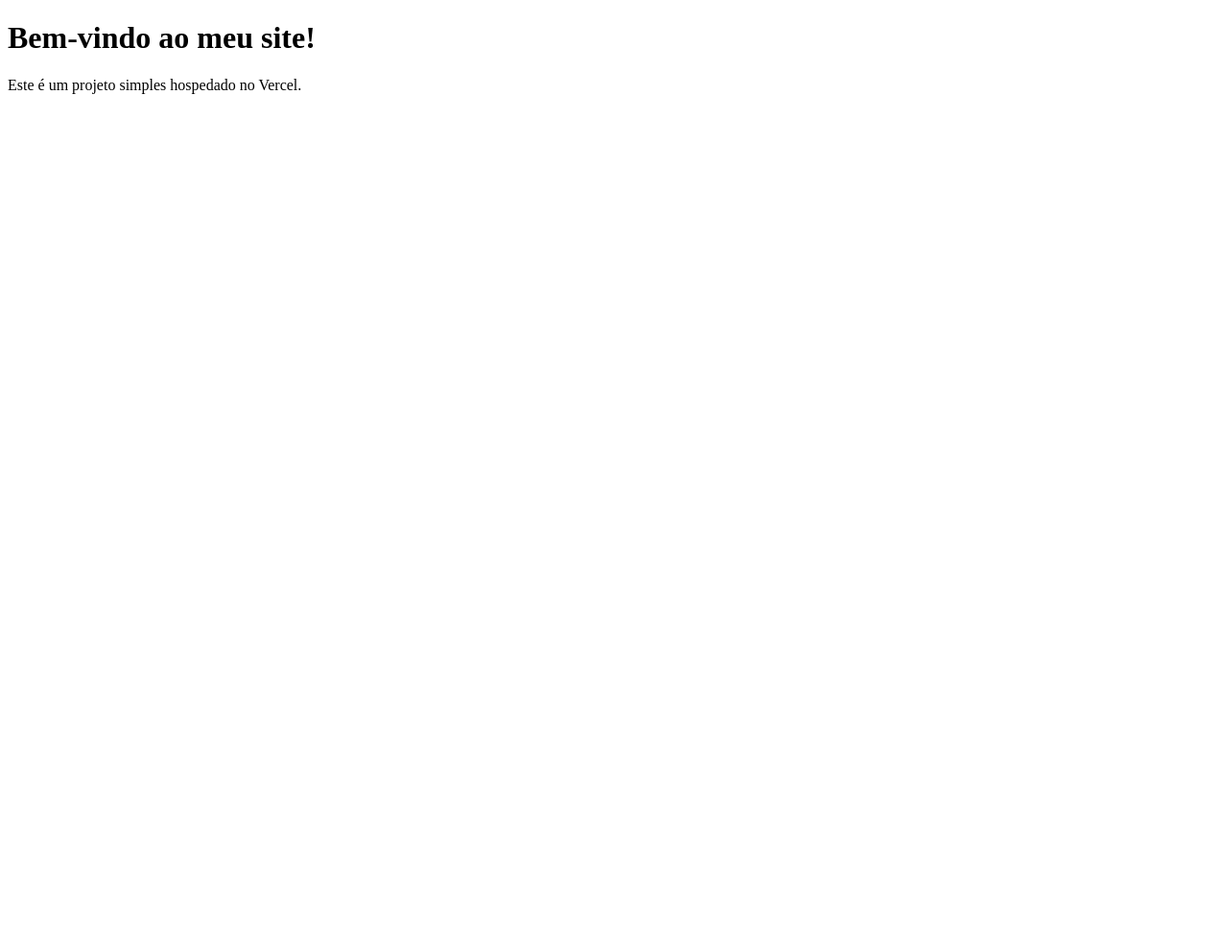
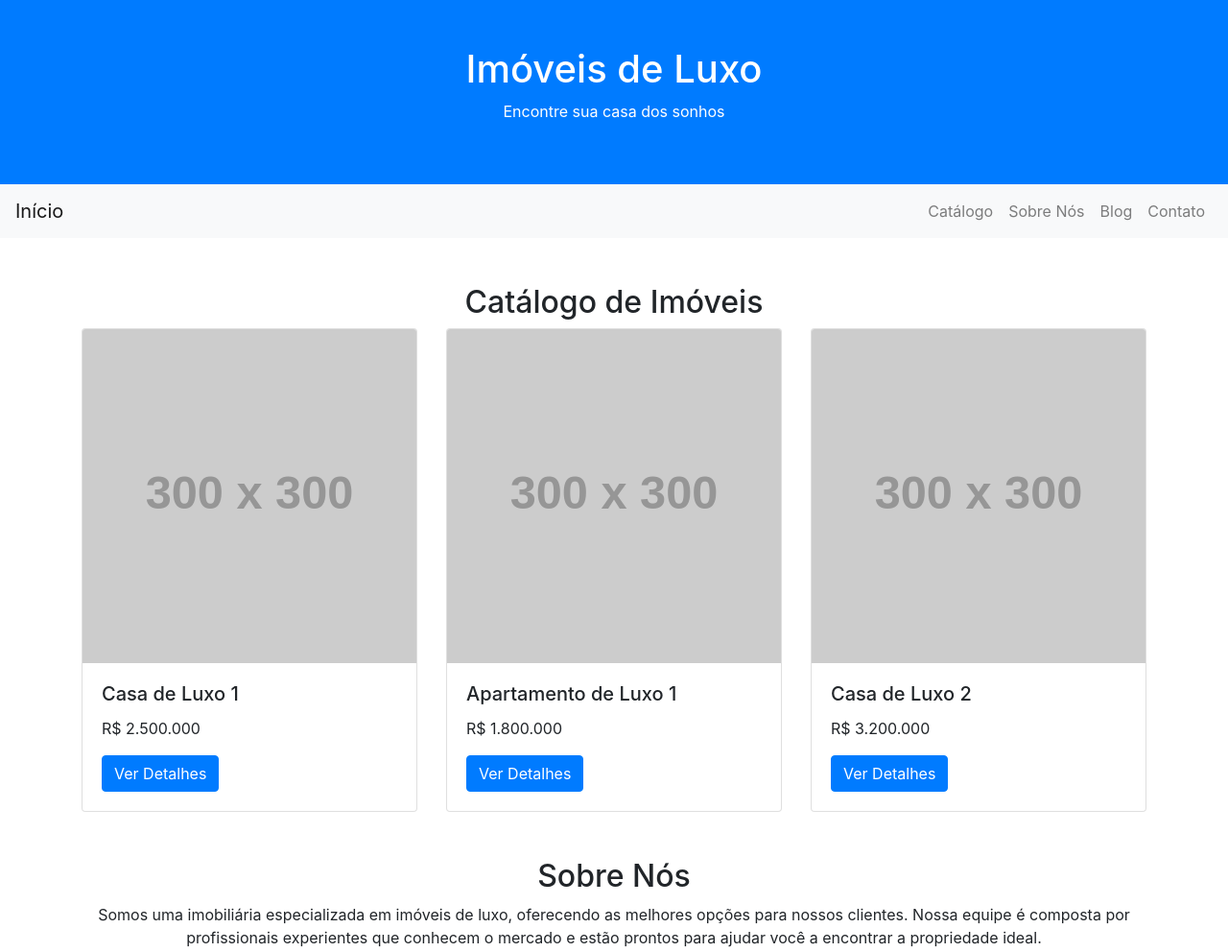
Before and after one commit to Arizon0/Khan-Finance, a plain HTML site: page index.html in a window 1280 px wide. Shown: the top 992 px of the page at 96% size. Before the commit the page ends 800 px from the top, so only its background shows below. Drawn offline with nearby package versions, Linux system fonts and the light colour scheme; placeholder pictures from the web are drawn by us.

Commit message:
Atualização do código com melhorias no layout

```diff
--- a/index.html
+++ b/index.html
@@ -3,12 +3,80 @@
 <head>
     <meta charset="UTF-8">
     <meta name="viewport" content="width=device-width, initial-scale=1.0">
-    <title>Minha Página Básica</title>
-    <link rel="stylesheet" href="style.css">
+    <title>Imóveis de Luxo</title>
+    <link rel="stylesheet" href="https://stackpath.bootstrapcdn.com/bootstrap/4.5.2/css/bootstrap.min.css">
+    <link rel="stylesheet" href="styles.css">
 </head>
 <body>
-    <h1>Bem-vindo ao meu site!</h1>
-    <p>Este é um projeto simples hospedado no Vercel.</p>
-    <script src="script.js"></script>
-</body>
-</html>
+    <header class="bg-primary text-white text-center py-5">
+        <h1>Imóveis de Luxo</h1>
+        <p>Encontre sua casa dos sonhos</p>
+    </header>
+
+    <nav class="navbar navbar-expand-lg navbar-light bg-light">
+        <a class="navbar-brand" href="#">Início</a>
+        <div class="collapse navbar-collapse">
+            <ul class="navbar-nav ml-auto">
+                <li class="nav-item"><a class="nav-link" href="#catalogo">Catálogo</a></li>
+                <li class="nav-item"><a class="nav-link" href="#sobre">Sobre Nós</a></li>
+                <li class="nav-item"><a class="nav-link" href="#blog">Blog</a></li>
+                <li class="nav-item"><a class="nav-link" href="#contato">Contato</a></li>
+            </ul>
+        </div>
+    </nav>
+
+    <section id="catalogo" class="container my-5">
+        <h2 class="text-center">Catálogo de Imóveis</h2>
+        <div class="row">
+            <div class="col-md-4">
+                <div class="card">
+                    <img src="https://via.placeholder.com/300" class="card-img-top" alt="Casa Luxo 1">
+                    <div class="card-body">
+                        <h5 class="card-title">Casa de Luxo 1</h5>
+                        <p class="card-text">R$ 2.500.000</p>
+                        <a href="#" class="btn btn-primary">Ver Detalhes</a>
+                    </div>
+                </div>
+            </div>
+            <div class="col-md-4">
+                <div class="card">
+                    <img src="https://via.placeholder.com/300" class="card-img-top" alt="Apartamento Luxo 1">
+                    <div class="card-body">
+                        <h5 class="card-title">Apartamento de Luxo 1</h5>
+                        <p class="card-text">R$ 1.800.000</p>
+                        <a href="#" class="btn btn-primary">Ver Detalhes</a>
+                    </div>
+                </div>
+            </div>
+            <div class="col-md-4">
+                <div class="card">
+                    <img src="https://via.placeholder.com/300" class="card-img-top" alt="Casa Luxo 2">
+                    <div class="card-body">
+                        <h5 class="card-title">Casa de Luxo 2</h5>
+                        <p class="card-text">R$ 3.200.000</p>
+                        <a href="#" class="btn btn-primary">Ver Detalhes</a>
+                    </div>
+                </div>
+            </div>
+        </div>
+    </section>
+
+    <section id="sobre" class="container my-5">
+        <h2 class="text-center">Sobre Nós</h2>
+        <p class="text-center">Somos uma imobiliária especializada em imóveis de luxo, oferecendo as melhores opções para nossos clientes. Nossa equipe é composta por profissionais experientes que conhecem o mercado e estão prontos para ajudar você a encontrar a propriedade ideal.</p>
+    </section>
+
+    <section id="blog" class="container my-5">
+        <h2 class="text-center">Blog</h2>
+        <div class="row">
+            <div class="col-md-4">
+                <div class="card">
+                    <img src="https://via.placeholder.com/300" class="card-img-top" alt="Blog Post 1">
+                    <div class="card-body">
+                        <h5 class="card-title">Tendências do Mercado Imobiliário de Luxo</h5>
+                        <p class="card-text">Descubra as últimas tendências e como elas podem impactar sua compra.</p>
+                        <a href="#" class="btn btn-primary">Leia Mais</a>
+                    </div>
+                </div>
+            </div>
+            <div
--- a/script.js
+++ b/script.js
@@ -0,0 +1 @@
+alert("Bem-vindo ao meu site hospedado no Vercel!");
--- /dev/null
+++ b/styles/main.css
@@ -0,0 +1,18 @@
+/* styles/main.css */
+@import url('https://fonts.googleapis.com/css2?family=Roboto:wght@400;700&display=swap');
+
+body {
+  font-family: 'Roboto', sans-serif;
+}
+
+.custom-button {
+  background-color: #4f46e5;
+  color: white;
+  padding: 0.75rem 1.5rem;
+  border-radius: 0.375rem;
+  transition: background-color 0.3s;
+}
+
+.custom-button:hover {
+  background-color: #3730a3;
+}
```
Also changed, not shown: style.css (deleted).
